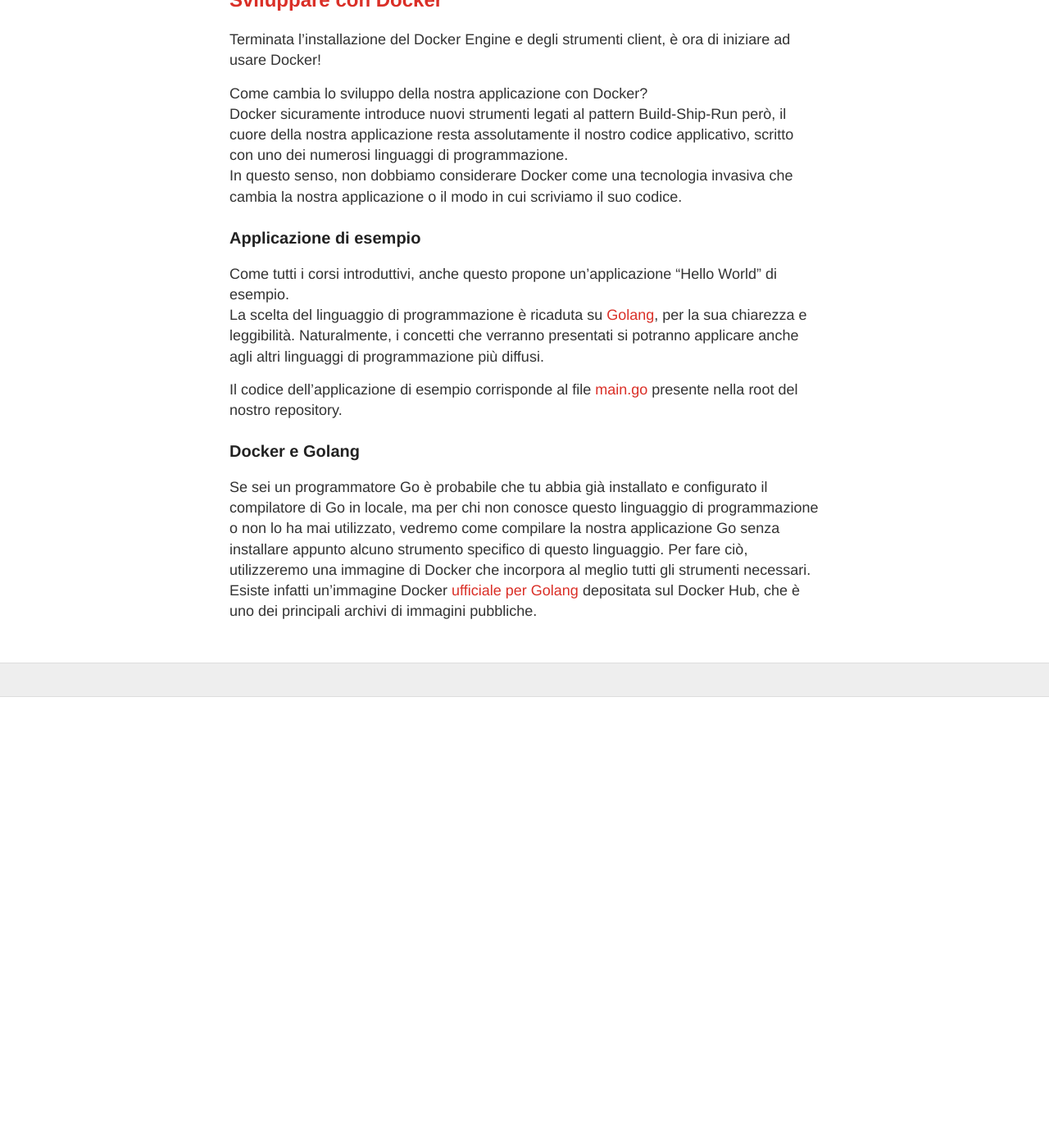
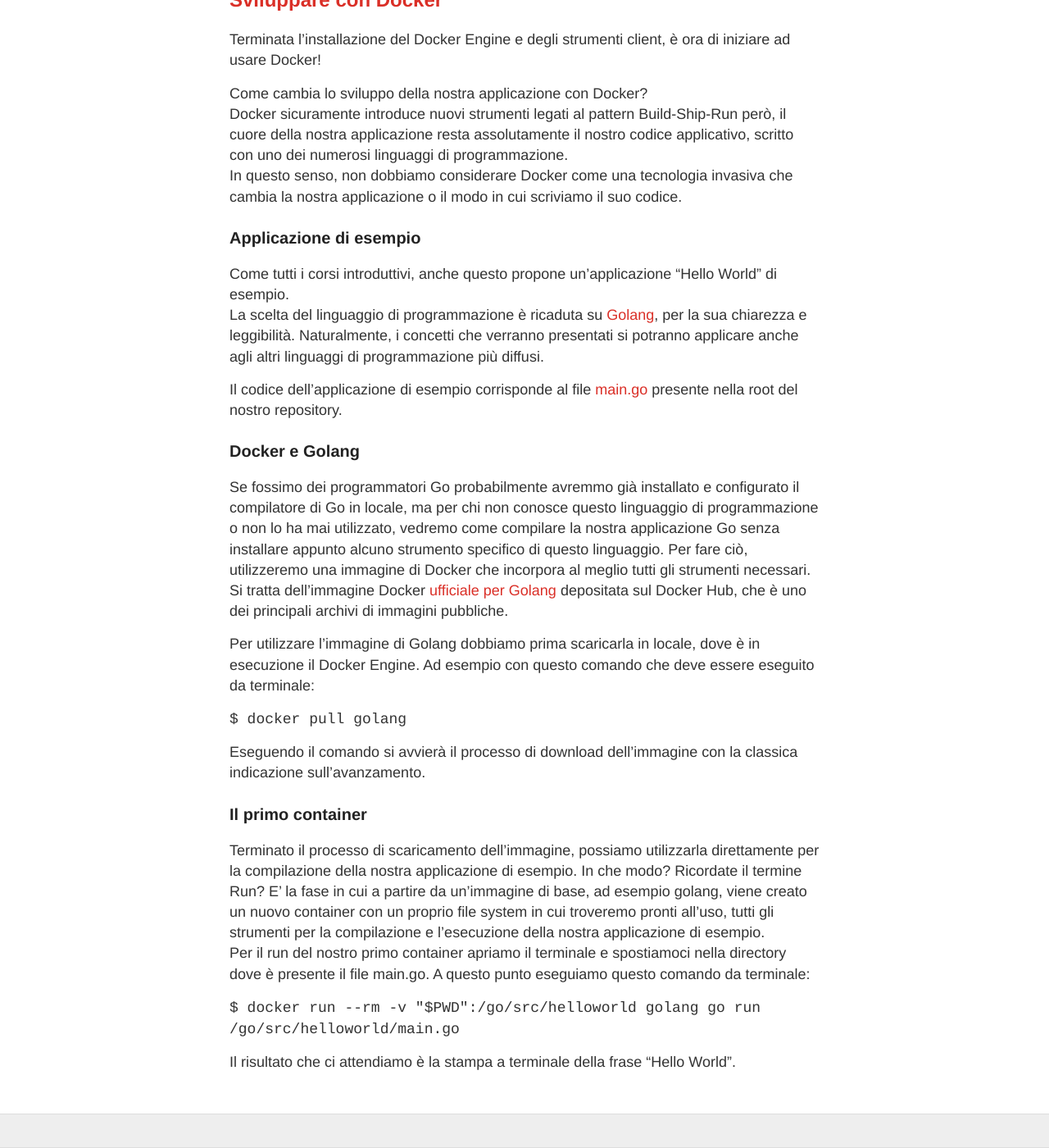
Before and after one commit to LOG-ED/docker-get-started, a Jekyll site: the page built from sessione1.md, in a window 1280 px wide and 1400 px high, scrolled down 1093 px. Shown: the whole window at 82% size. Built offline with Jekyll 4.4.1, drawn with Linux system fonts in a browser that asks for light colours; nearby versions of some CDN libraries; before the commit the page ends 1943 px from its top, so only the background shows below that.

Commit message:
add content

````diff
--- a/sessione1.md
+++ b/sessione1.md
@@ -40,7 +40,22 @@ Il codice dell'applicazione di esempio corrisponde al file [main.go](https://git
 
 ### Docker e Golang
 
-Se sei un programmatore Go è probabile che tu abbia già installato e configurato il compilatore di Go in locale,
+Se fossimo dei programmatori Go probabilmente avremmo già installato e configurato il compilatore di Go in locale,
 ma per chi non conosce questo linguaggio di programmazione o non lo ha mai utilizzato, vedremo come compilare la nostra applicazione Go senza installare appunto alcuno strumento specifico di questo linguaggio.
 Per fare ciò, utilizzeremo una immagine di Docker che incorpora al meglio tutti gli strumenti necessari.
-Esiste infatti un'immagine Docker [ufficiale per Golang](https://hub.docker.com/_/golang/){:target="_blank"} depositata sul Docker Hub, che è uno dei principali archivi di immagini pubbliche.
+Si tratta dell'immagine Docker [ufficiale per Golang](https://hub.docker.com/_/golang/){:target="_blank"} depositata sul Docker Hub, che è uno dei principali archivi di immagini pubbliche.
+
+Per utilizzare l'immagine di Golang dobbiamo prima scaricarla in locale, dove è in esecuzione il Docker Engine. Ad esempio con questo comando che deve essere eseguito da terminale:
+
+```$ docker pull golang```
+
+Eseguendo il comando si avvierà il processo di download dell'immagine con la classica indicazione sull'avanzamento.
+
+### Il primo container
+
+Terminato il processo di scaricamento dell'immagine, possiamo utilizzarla direttamente per la compilazione della nostra applicazione di esempio. In che modo? Ricordate il termine Run? E' la fase in cui a partire da un'immagine di base, ad esempio golang, viene creato un nuovo container con un proprio file system in cui troveremo pronti all'uso, tutti gli strumenti per la compilazione e l'esecuzione della nostra applicazione di esempio.
+Per il run del nostro primo container apriamo il terminale e spostiamoci nella directory dove è presente il file main.go. A questo punto eseguiamo questo comando da terminale:
+
+```$ docker run --rm -v "$PWD":/go/src/helloworld golang go run /go/src/helloworld/main.go```
+
+Il risultato che ci attendiamo è la stampa a terminale della frase "Hello World".
````
